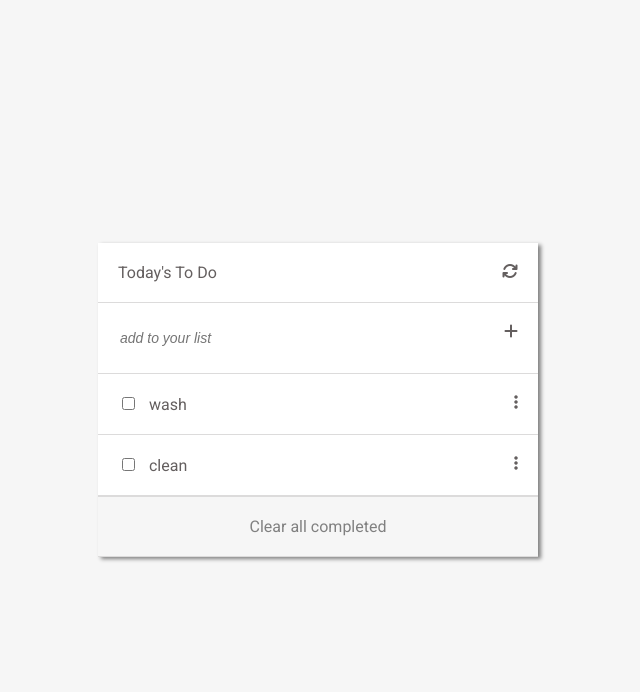
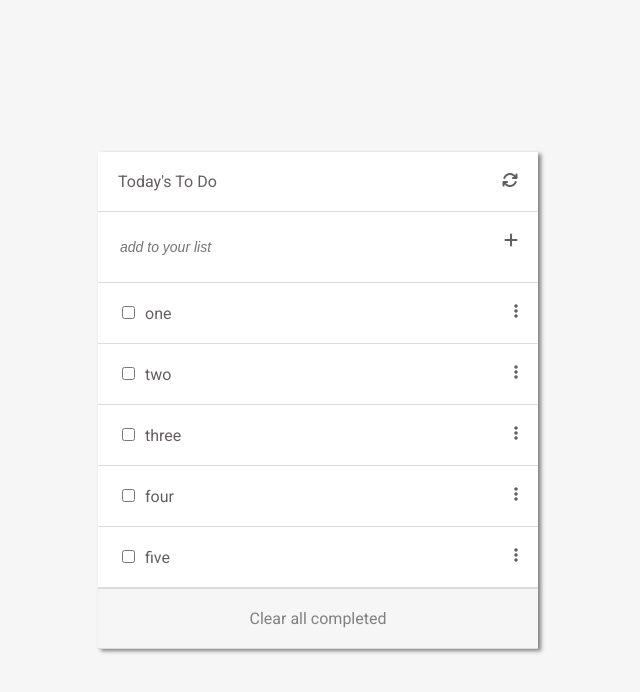
Before and after one commit to Tobinchilongo/TodoList, a website built with webpack: page src/index.html in a window 1280 px wide. Shown: the whole page, without its empty margins (322-962 px from the left). Built offline with nearby package versions, Linux system fonts and the light colour scheme.

Commit message:
Add Task class, DisplayManager class and Update index.js to create an array of task and display it

```diff
--- a/src/index.html
+++ b/src/index.html
@@ -15,22 +15,7 @@
           <i class="fas fa-sync"></i>
         </div>
         <div class="add_task"><input type="text" placeholder="add to your list" /><i class="fas fa-plus"></i></div>
-        <div class="tasks">
-          <div class="task">
-            <div class="task_input">
-              <input type="checkbox" />
-              <label for="">wash</label>
-            </div>
-            <i class="fas fa-ellipsis-v"></i>
-          </div>
-          <div class="task">
-            <div class="task_input">
-              <input type="checkbox" />
-              <label for="">clean</label>
-            </div>
-            <i class="fas fa-ellipsis-v"></i>
-          </div>
-        </div>
+        <div class="tasks"></div>
         <div class="footer">Clear all completed</div>
       </div>
     </section>
--- a/src/index.js
+++ b/src/index.js
@@ -1 +1,11 @@
 import './style.css';
+import Task from './modules/task.js';
+import DisplayManager from './modules/display_manager.js';
+
+const selector = (element) => document.querySelector(element);
+
+let tasks = [new Task(1, 'one', 'ok'), new Task(2, 'two', 'ok'), new Task(4, 'four', 'ok'), new Task(3, 'three', 'ok'), new Task(5, 'five', 'ok')];
+
+tasks = tasks.sort((a, b) => a.index - b.index);
+
+tasks.forEach((task) => DisplayManager.displayTask(selector('.tasks'), task));
--- /dev/null
+++ b/src/modules/display_manager.js
@@ -0,0 +1,19 @@
+export default class DisplayManager {
+  static displayTask = (parent, task) => {
+    const taskDiv = DisplayManager.createHtml(parent, 'div', 'task');
+    const taskInput = DisplayManager.createHtml(taskDiv, 'div', 'task_input');
+    const input = DisplayManager.createHtml(taskInput, 'input');
+    input.setAttribute('type', 'checkbox');
+    input.setAttribute('name', `tasK_${task.index}`);
+    DisplayManager.createHtml(taskInput, 'label', '', task.description).setAttribute('for', `tasK_${task.index}`);
+    DisplayManager.createHtml(taskDiv, 'i', 'fas fa-ellipsis-v');
+  };
+
+  static createHtml = (parent, tag, className, content = null) => {
+    const element = document.createElement(tag);
+    element.className = className;
+    element.innerHTML = content;
+    parent.appendChild(element);
+    return element;
+  };
+}
--- /dev/null
+++ b/src/modules/task.js
@@ -0,0 +1,7 @@
+export default class Task {
+  constructor(index, description, completed) {
+    this.index = index;
+    this.description = description;
+    this.completed = completed;
+  }
+}
```
Also changed, not shown: dist/index.html, dist/main.js, 1 other file.
